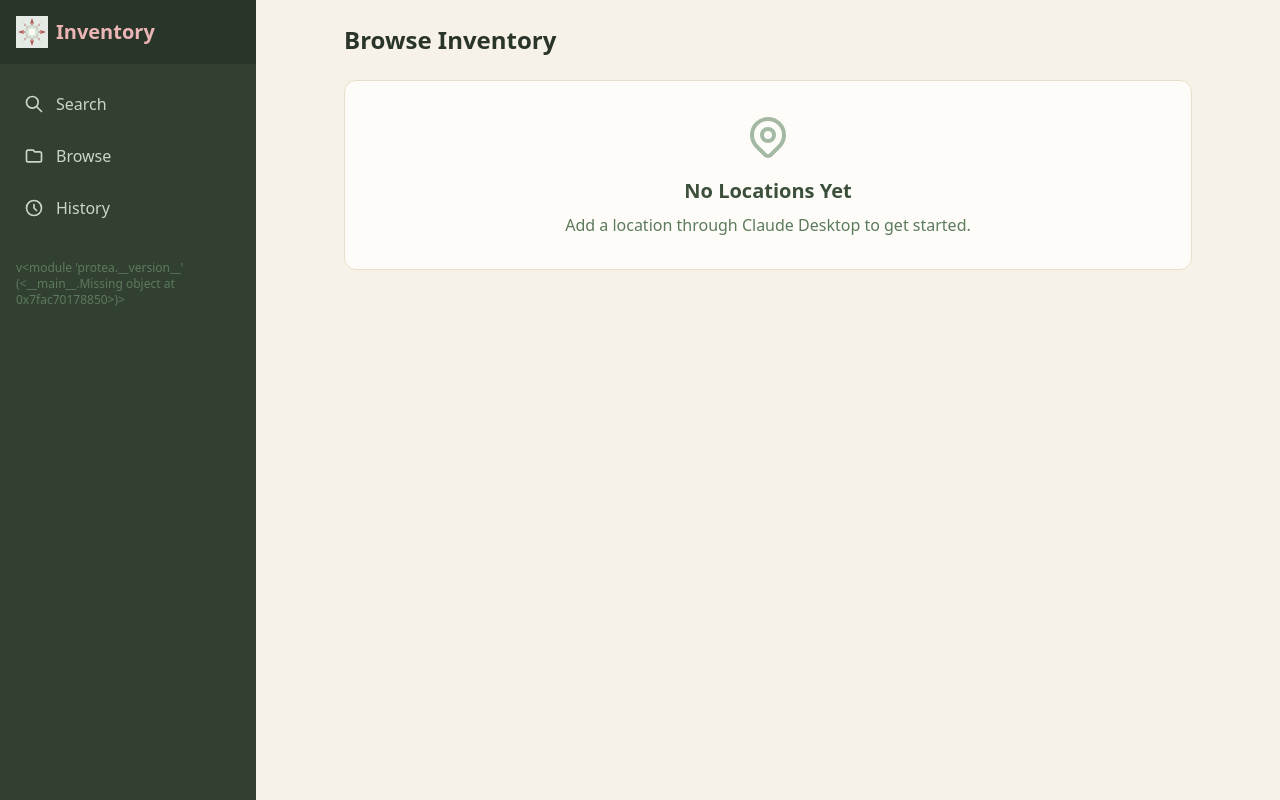
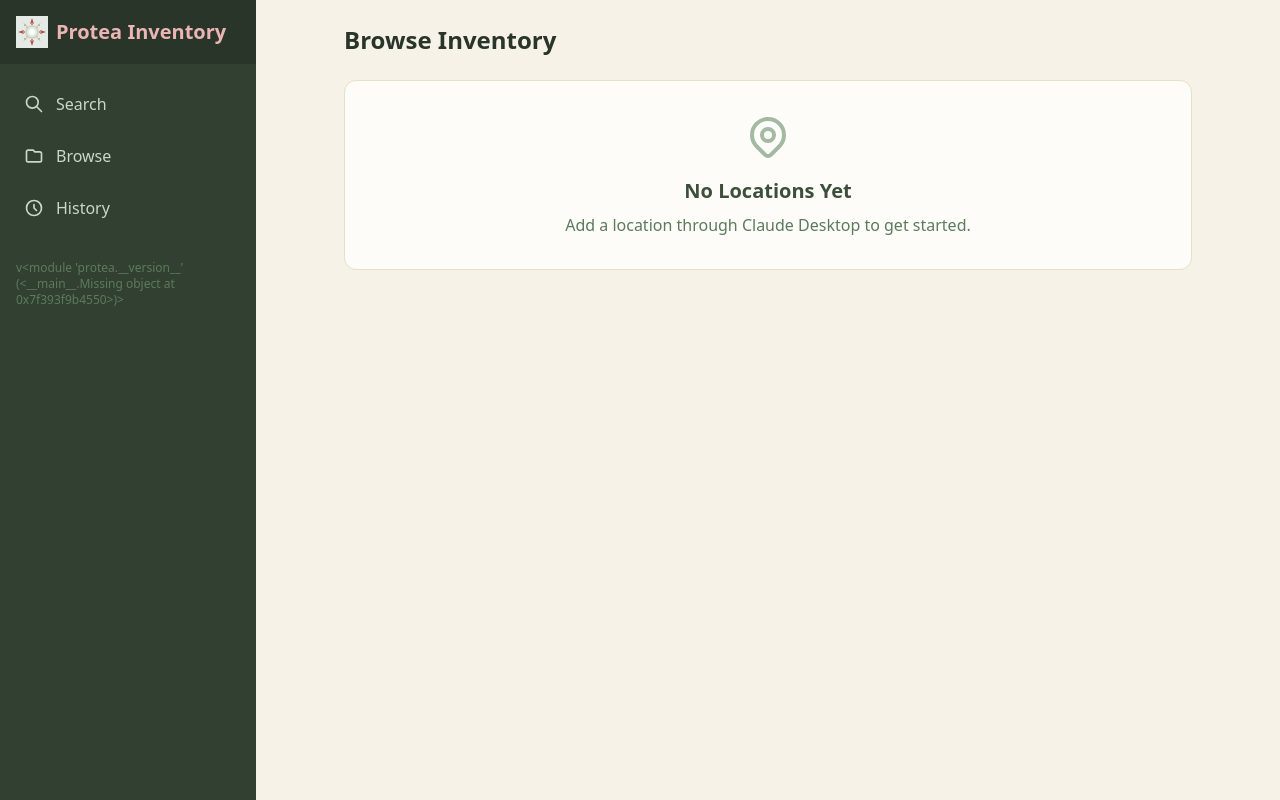
Before and after one commit to rmaxseiner/protea, a FastAPI app: template src/protea/web/templates/browse.html in a window 1280 px wide. Run offline with FastAPI, Linux system fonts and the light colour scheme; the template is opened without the code that fills it, so the values that code supplies are empty; parts of the project's set-up code (start-up, migrations or seed data) failed here and were passed over; some libraries are stand-ins or nearby versions.

Commit message:
dd Protea to the Sidebar

```diff
--- a/src/protea/web/templates/base.html
+++ b/src/protea/web/templates/base.html
@@ -83,7 +83,7 @@
             <div class="flex items-center h-16 px-4 bg-fynbos-900">
                 <a href="/" class="flex items-center gap-2 text-xl font-semibold text-protea-300 hover:text-protea-200">
                     <img src="/static/favicon.svg" alt="" class="w-8 h-8">
-                    <span>Inventory</span>
+                    <span>Protea Inventory</span>
                 </a>
             </div>
 
```
